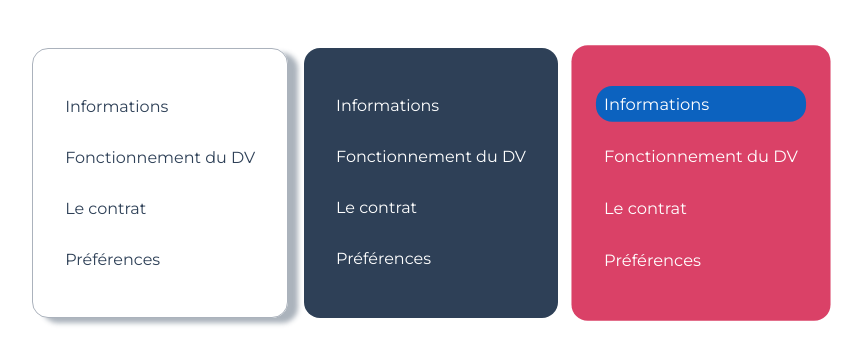
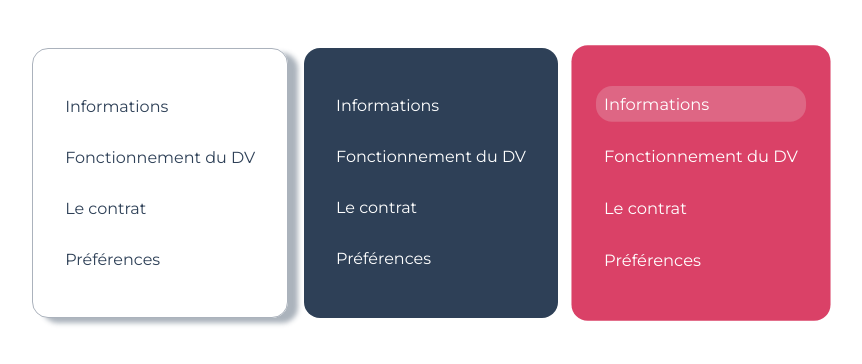
Before and after one commit to Kayem27/design-system, a plain HTML site: page components/slot.html in a window 1280 px wide. In both pictures the pointer is over the element 902 px from the left and 105 px from the top of the page. Shown: the whole page, without its empty margins (202-1064 px from the left). Drawn offline with Linux system fonts and the light colour scheme.

Commit message:
slot3 modifié

```diff
--- a/css/slot.css
+++ b/css/slot.css
@@ -58,5 +58,5 @@ section p:hover {
 }
 
 .section_three p:hover {
-  background-color: rgba(12, 98, 191, 1);
+  background-color: rgb(222, 102, 132);
 }
```
